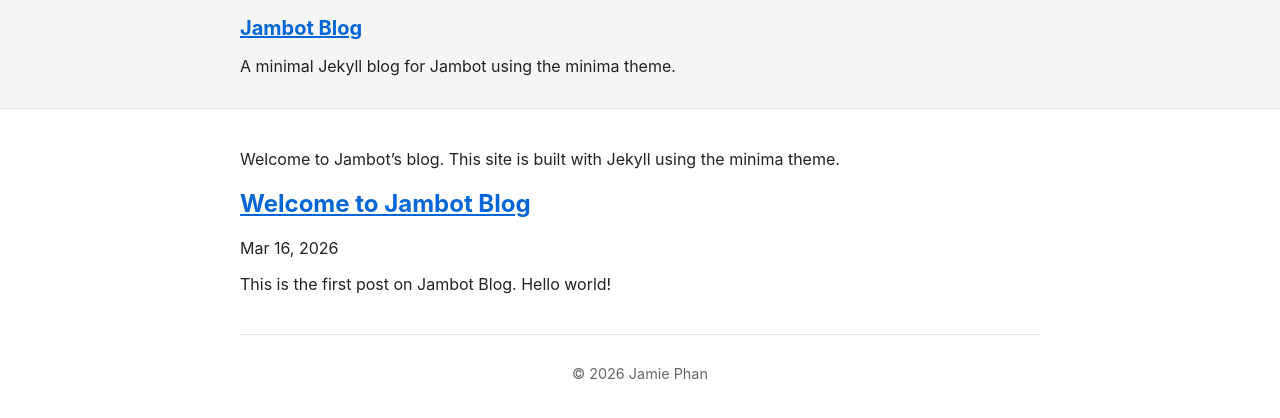
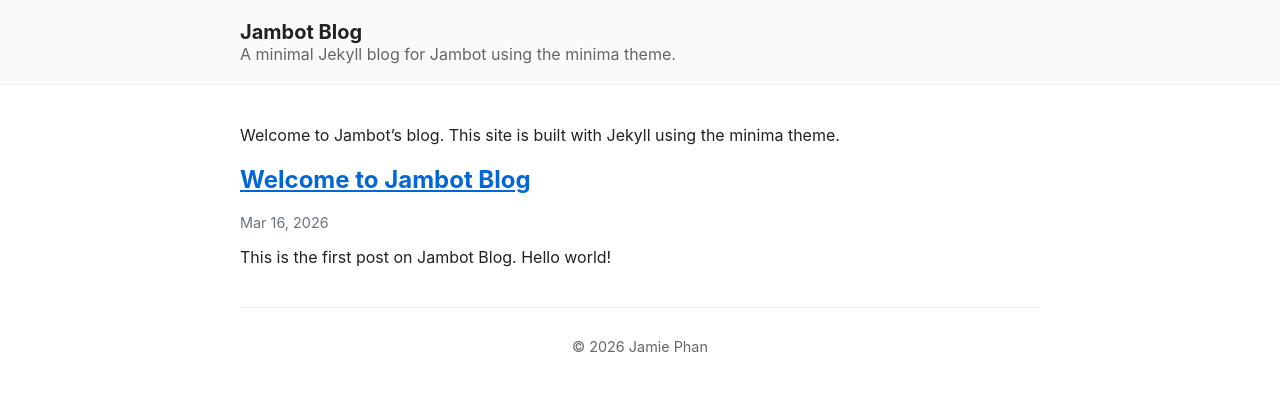
Before and after one commit to jamieclaw/jambot-blog, a Jekyll site: the page built from index.md, in a window 1280 px wide. Shown: the top 418 px of the page. Built offline with Jekyll 4.4.1, drawn with Linux system fonts in a browser that asks for light colours.

Commit message:
Update vendored stylesheet

```diff
--- a/assets/css/style.css
+++ b/assets/css/style.css
@@ -1 +1,12 @@
-body{font-family: -apple-system,BlinkMacSystemFont,"Segoe UI",Roboto,Helvetica,Arial,sans-serif;margin:0;padding:0;color:#222}a{color:#0366d6}header.site-header{background:#f5f5f5;padding:1rem 0;border-bottom:1px solid #e1e4e8}header .site-title{margin:0;font-size:1.25rem}.wrap{max-width:800px;margin:0 auto;padding:0 1rem}main.content{padding:1.5rem 0}.site-footer{color:#666;font-size:.9rem;padding:1rem 0;border-top:1px solid #e1e4e8;text-align:center}
+/* Basic minima-like styles (vendored) */
+body{font-family: -apple-system,BlinkMacSystemFont,"Segoe UI",Roboto,Helvetica,Arial,sans-serif;margin:0;padding:0;color:#222;background:#fff}
+a{color:#0366d6}
+.wrap{max-width:800px;margin:0 auto;padding:0 1rem}
+.site-header{background:#fafafa;padding:1.25rem 0;border-bottom:1px solid #eee}
+.site-title{margin:0;font-size:1.25rem}
+.site-title a{text-decoration:none;color:inherit}
+.site-description{margin:0;color:#666}
+.content{padding:1.5rem 0}
+.post-meta{color:#6a737d;font-size:.9rem}
+.post-content{line-height:1.6}
+.site-footer{color:#666;font-size:.9rem;padding:1rem 0;border-top:1px solid #eee;text-align:center}
```
